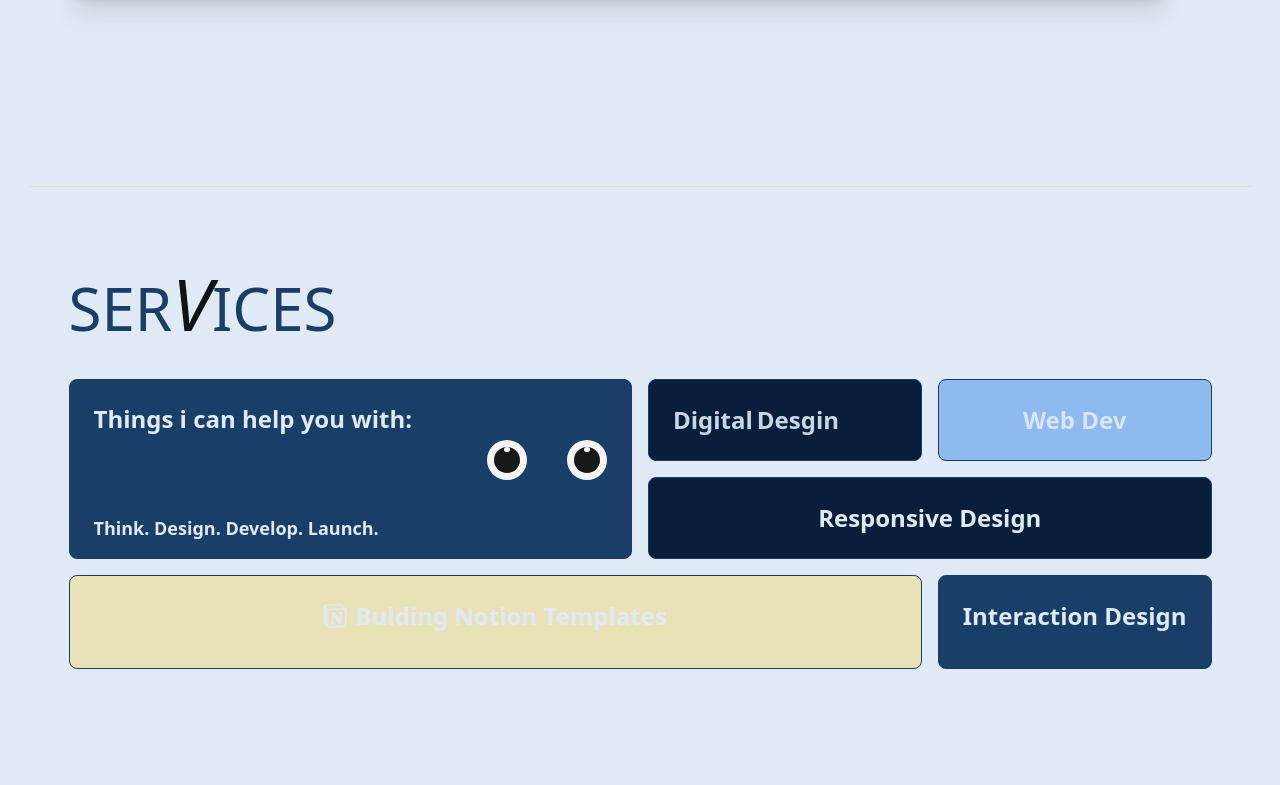
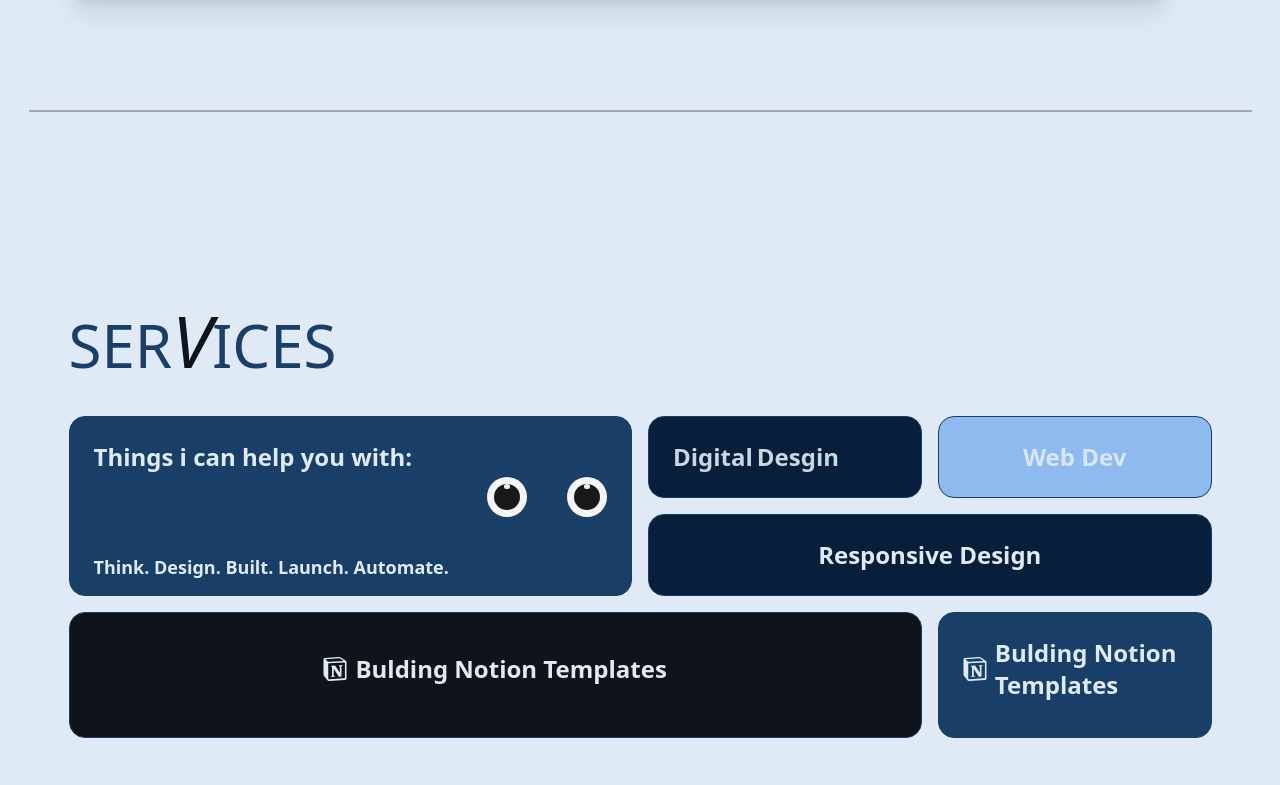
Before and after one commit to Dru-429/portfolio, a Next.js app: page / in a window 1280 px wide. Shown: the part 4215-5000 px from the top of the page. Built offline with nearby package versions, Linux system fonts and the light colour scheme.

Commit message:
Resp/Services

```diff
--- a/app/components/projects/FolioCard.jsx
+++ b/app/components/projects/FolioCard.jsx
@@ -181,16 +181,16 @@ export default function FolioCard({ index, title, img, gitLink, liveLink, about,
                       animate={isInView ? { opacity: 1, scale: 1 } : { opacity: 0, scale: 0 }}
                       transition={{ delay: index * 0.2 + 0.9 }}
                     >
-                      <Link href={liveLink} target="_blank" rel="noopener noreferrer">
+                      <Link href={liveLink} target="_blank" rel="noopener noreferrer z-40">
                         <div className="p-3 rounded-full backdrop-blur-md bg-secondary/10 hover:backdrop-none hover:bg-secondary border border-secondary/20 hover:border-secondary/30 transition-all duration-300">
                           <FaExternalLinkAlt className="text-xl text-foreground/80 group-hover/icon:text-accent transition-colors duration-200" />
                         </div>
+                        <motion.div
+                          className="absolute inset-0 rounded-full bg-gradient-to-r from-accent/20 to-primary/20 opacity-0 group-hover/icon:opacity-100 transition-opacity duration-300"
+                          animate={{ rotate: -360 }}
+                          transition={{ duration: 10, repeat: Number.POSITIVE_INFINITY, ease: "linear" }}
+                        />
                       </Link>
-                      <motion.div
-                        className="absolute inset-0 rounded-full bg-gradient-to-r from-accent/20 to-primary/20 opacity-0 group-hover/icon:opacity-100 transition-opacity duration-300"
-                        animate={{ rotate: -360 }}
-                        transition={{ duration: 10, repeat: Number.POSITIVE_INFINITY, ease: "linear" }}
-                      />
                     </motion.div>
                   )}
                 </div>
--- a/app/components/servi/RevealBento.jsx
+++ b/app/components/servi/RevealBento.jsx
@@ -19,6 +19,7 @@ export const RevealBento = () => {
         <NotionListBlock />
         <SocialsBlock />
         <LocationBlock />
+        <BottomBlock />
       </motion.div>
     </div>
   );
@@ -46,7 +47,7 @@ const Block = ({ className, ...rest }) => {
         damping: 50,
       }}
       className={twMerge(
-                "col-span-4 rounded-lg border border-secondary bg-secondary p-6",
+        "col-span-4 rounded-2xl border border-secondary bg-secondary p-6",
         className
       )}
       {...rest}
@@ -56,15 +57,13 @@ const Block = ({ className, ...rest }) => {
 
 const HeaderBlock = () => (
   <Block className="col-span-6 row-span-2 md:col-span-6 relative">
-
-        <div className="absolute md:right-4 md:top-[30%] right-[20%] top-[38%]">
+    <div className="absolute md:right-4 md:top-[30%] right-[15%] bottom-[10%]">
       <Eyes />
     </div>
-        <h1 className=" text-2xl font-bold leading-tight text-background">
+    <h1 className=" md:text-2xl text-xl font-bold leading-tight text-background">
       Things i can help you with:{" "}
-            <span className="text-foreground-xs md:text-lg block relative md:-bottom-20 -bottom-24" >
-                Think. Design.
-                Develop. Launch.
+      <span className="text-accent-foreground text-xs md:text-lg md:block relative hidden m md:-bottom-20">
+        Think. Design. Built. Launch. Automate.
       </span>
     </h1>
   </Block>
@@ -85,9 +84,7 @@ const SocialsBlock = () => (
         bg-right
         hover:bg-[url('https://skfreelancers.com/wp-content/uploads/2021/03/graphicdesign.png')]"
     >
-            <div
-                className="text-2xl font-bold z-10 opacity-90 flex flex-col md:flex-row  gap-1 md:justify-start justify-center items-center  text-background "
-            >
+      <div className="text-2xl font-bold z-10 opacity-90 flex flex-col md:flex-row  gap-1 md:justify-start justify-center items-center  text-background ">
         <div>Digital</div>
         <div>Desgin</div>
       </div>
@@ -123,18 +120,14 @@ const SocialsBlock = () => (
                        hover:bg-[url('https://www.innovination.com/wp-content/uploads/2021/06/develpoment.gif')]
             "
     >
-            <div
-                className="flex justify-center items-center h-full text-2xl col"
-            >
+      <div className="flex justify-center items-center h-full text-2xl col">
         Responsive Design
       </div>
     </Block>
   </>
 );
 
-
 const LocationBlock = () => {
-
   // const ref = useRef();
   // const [position, setPosition] = useState({ x: 0, y: 0 })
 
@@ -177,37 +170,40 @@ const LocationBlock = () => {
 
       className="col-span-6 flex flex-row md:flex-col items-center gap-4 md:col-span-3 bg-secondary text-background "
     >
-            <motion.div
-                className="-rotate-90 text-xs md:text-2xl w-full relative -top-28 hidden md:visible"
-                // onMouseMove={handleMouseMove}
-                // onMouseLeave={handleMouseLeave}
-                // initial= {{ x:0, y:0}}
-                // animate={{ x: x, y: y }}
-            >
-                < BsCursorFill />
-            </motion.div>
-            <p className="text-center text-2xl font-semibold ">Interaction Design</p>
+      <p className="mb-3 text-2xl font-semibold flex items-center justify-center w-full gap-2">
+        <span className="text-2xl ">
+          {" "}
+          <SiNotion />{" "}
+        </span>
+        Bulding Notion Templates
+      </p>
     </Block>
-    )
+  );
 };
 
+const BottomBlock = () => (
+  <Block className="md:hidden visible col-span-12 flex items-center bg-text text-2xl text-background font-semibold">
+    <p className=" text-xl tracking-tighter font-semibold flex items-center justify-center w-full gap-2">
+      Think. Design. Built. Launch. Automate.
+    </p>
+  </Block>
+);
 const NotionListBlock = () => (
-
-
   <Block
     whileHover={{
       // rotate: "-2.5deg",
       scale: 1.05,
-            backgroundColor: "#FCBF49",
     }}
     transition={{ duration: 0.2, ease: easeIn }}
-        className="col-span-12 md:col-span-9 flex items-center bg-text text-2xl text-background opacity-90 font-semibold bg-contain bg-no-repeat bg-right
+    className="col-span-12 md:col-span-9 flex items-center bg-foreground text-background hover:bg-secondary hover:text-secondary-foreground transition-all duration-200 text-2xl opacity-90 font-semibold bg-contain bg-no-repeat bg-right
         hover:bg-[url('https://lh5.googleusercontent.com/proxy/pPMvV7_tQBcG9EhYe_YKTbjSMpKxtqbmpoP56o_F_0CdfLDdt95ntRwJK9eXhyT6bcCHL0rDCCOrIkFuOsH747KUW9u1lnssvZjF5Y3d')]"
   >
     <p className="mb-3 text-2xl font-semibold flex items-center justify-center w-full gap-2">
-            <span className="text-2xl "> <SiNotion /> </span>
+      <span className="text-2xl ">
+        {" "}
+        <SiNotion />{" "}
+      </span>
       Bulding Notion Templates
     </p>
-
   </Block>
 );
--- a/app/components/servi/Services.jsx
+++ b/app/components/servi/Services.jsx
@@ -4,8 +4,8 @@ import AnimateTitle2 from "../ui/AnimateTitle2";
 
 const Services = () => {
   return (
-    <div className="w-full py-20 md:pb-32 pb-40 -mt-1">
-      <div className="border-t-[1px] border-text py-20 px-2 sm:px-10 flex flex-col justify-between">
+    <div className="w-full mt-20 py-28 md:pb-32 pb-40 border-t-[2px] border-foreground/30 ">
+      <div className="py-20 px-2 sm:px-10 flex flex-col justify-between">
         <div className="w-full relative pb-8 sm:pb-0">
           <AnimateTitle2
             text="SERVICES"
```
Lines whose indentation alone changed are shown as unchanged.
